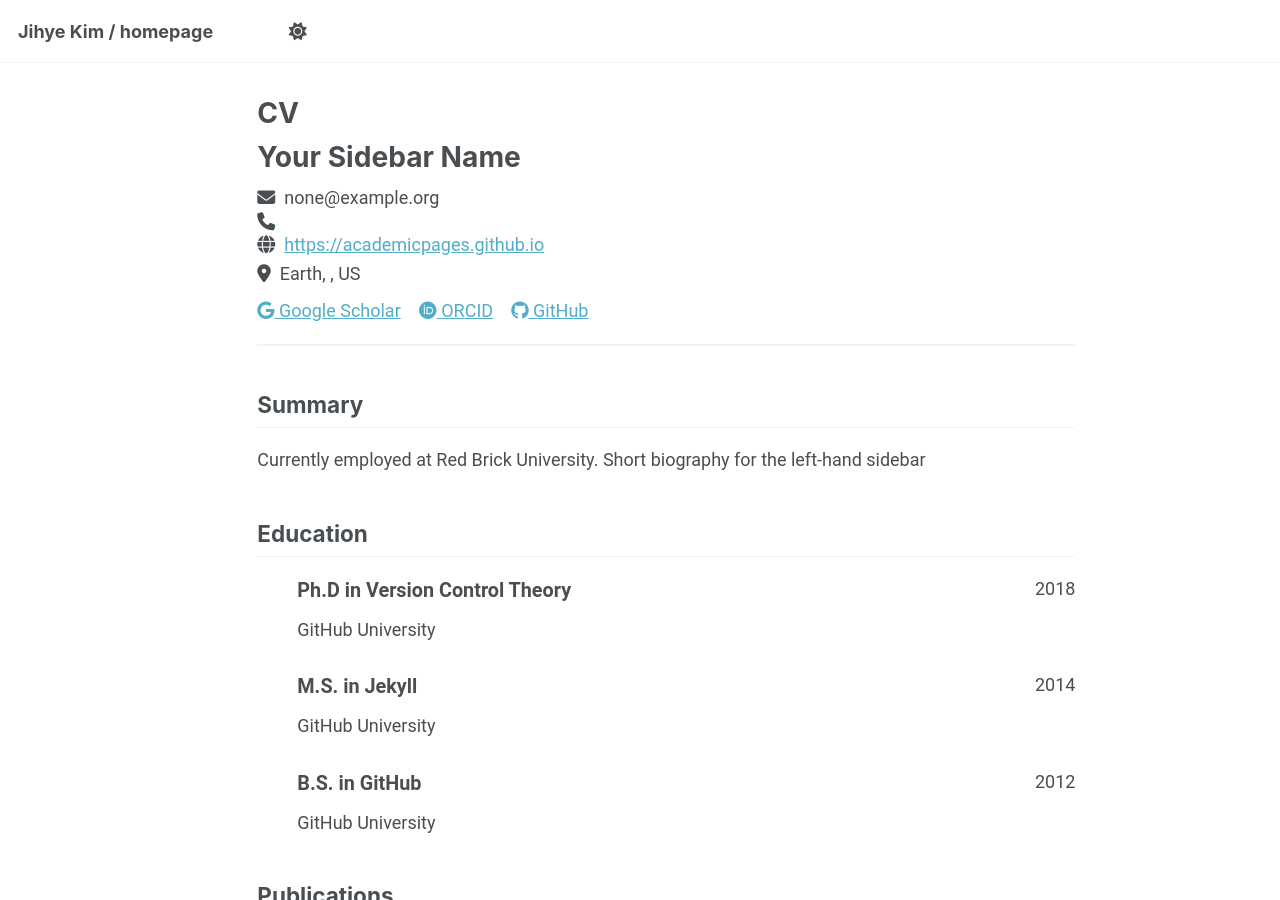
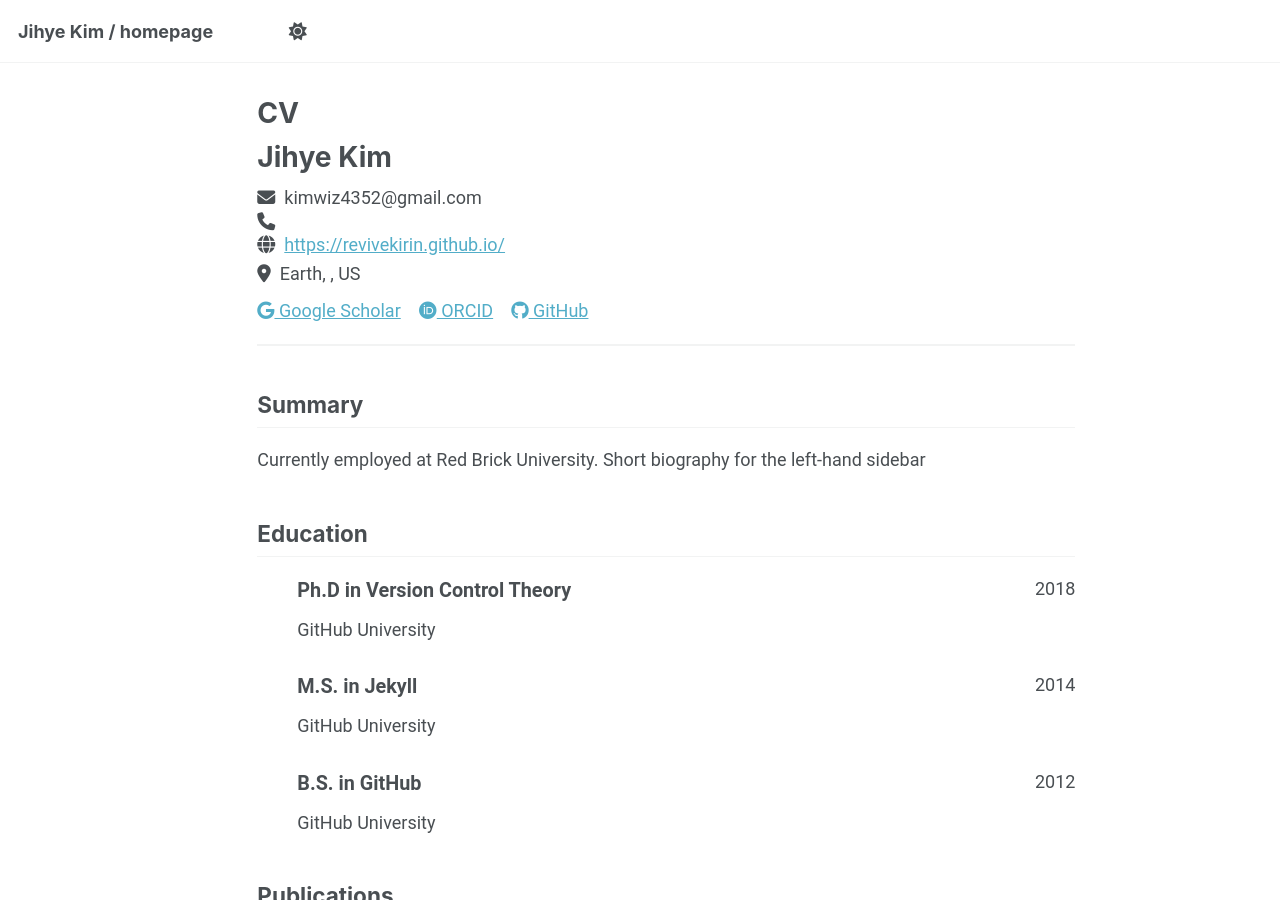
Before and after one commit to Revivekirin/revivekirin.github.io, a Jekyll site: the page built from _pages/cv-json.md, in a window 1280 px wide and 900 px high. Built offline with Jekyll 4.4.1, drawn with Linux system fonts in a browser that asks for light colours; a script bundle is joined from its source files by our own code; library files that are not in the unit come from our copies.

```diff
--- a/_data/cv.json
+++ b/_data/cv.json
@@ -1,9 +1,9 @@
 {
   "basics": {
-    "name": "Your Sidebar Name",
-    "email": "none@example.org",
+    "name": "Jihye Kim",
+    "email": "kimwiz4352@gmail.com",
     "phone": "",
-    "website": "https://academicpages.github.io",
+    "website": "https://revivekirin.github.io/",
     "summary": "Currently employed at Red Brick University. Short biography for the left-hand sidebar",
     "location": {
       "address": "",
@@ -26,7 +26,7 @@
       {
         "network": "GitHub",
         "username": "academicpages",
-        "url": "https://github.com/academicpages"
+        "url": "https://github.com/Revivekirin"
       }
     ]
   },
```
